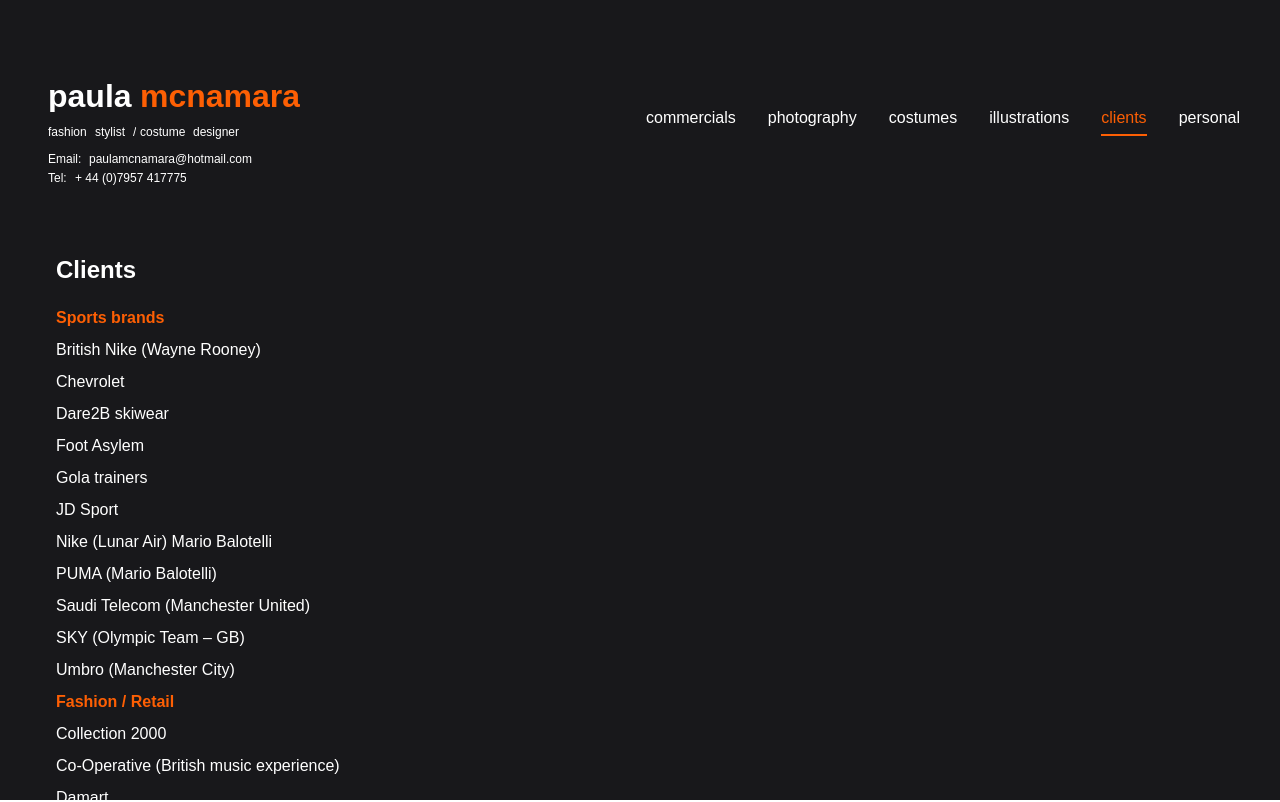
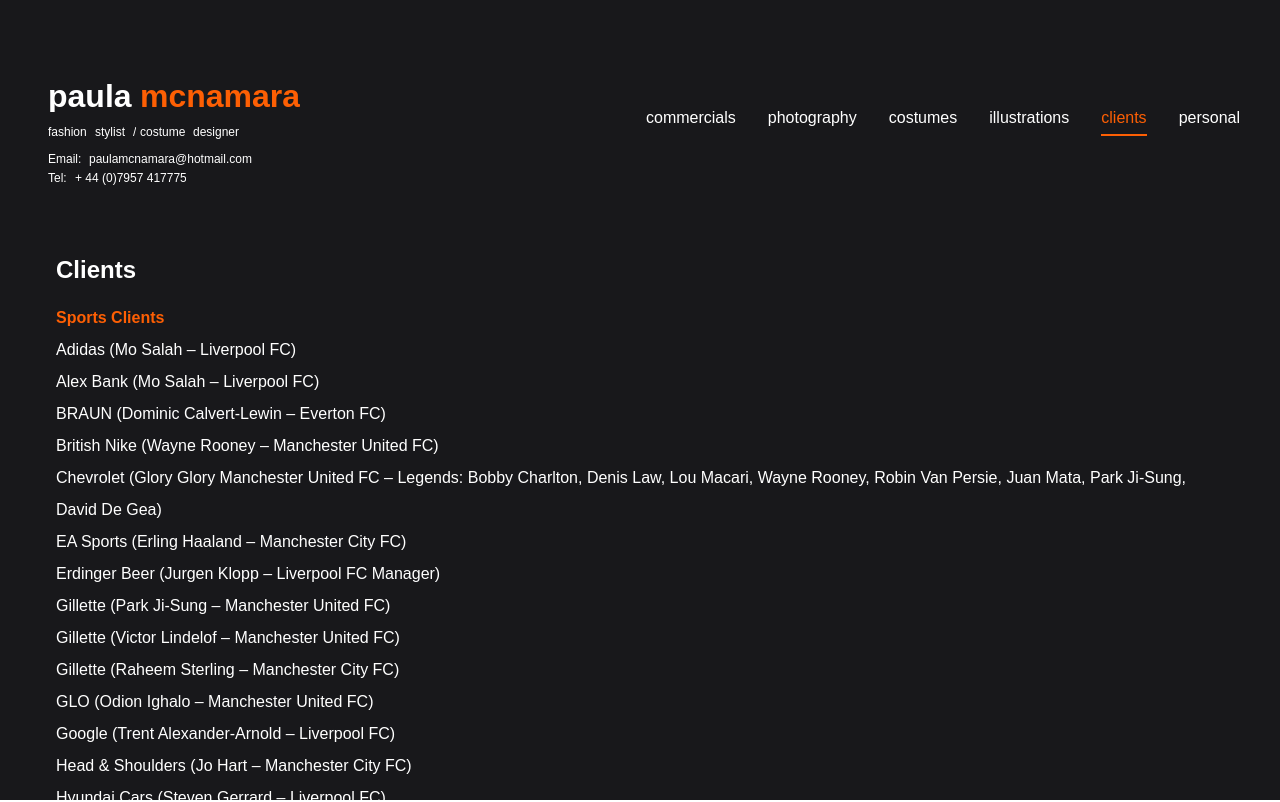
Before and after one commit to mercury8/Paula-Mc, a Next.js app: page /clients in a window 1280 px wide. Shown: the top 802 px of the page. Built offline with nearby package versions, Linux system fonts and the light colour scheme.

Commit message:
Add files via upload
UPdate useeffect

```diff
--- a/app/clients/page.jsx
+++ b/app/clients/page.jsx
@@ -15,384 +15,509 @@
         <h1 className="text-left text-2xl font-bold my-4">Clients</h1>
         <p className="text-white">
           <span className="text-accent">
-            <strong>Sports brands</strong>
+            <strong>Sports Clients</strong>
           </span>
           <br />
-          British Nike (Wayne Rooney)
+          Adidas (Mo Salah – Liverpool FC)
           <br />
-          Chevrolet
+          Alex Bank (Mo Salah – Liverpool FC)
           <br />
-          Dare2B skiwear
+          BRAUN (Dominic Calvert-Lewin – Everton FC)
           <br />
-          Foot Asylem
+          British Nike (Wayne Rooney – Manchester United FC)
           <br />
-          Gola trainers
+          Chevrolet (Glory Glory Manchester United FC – Legends: Bobby Charlton,
+          Denis Law, Lou Macari, Wayne Rooney, Robin Van Persie, Juan Mata, Park
+          Ji-Sung, David De Gea)
           <br />
-          JD Sport
+          EA Sports (Erling Haaland – Manchester City FC)
           <br />
-          Nike (Lunar Air) Mario Balotelli
+          Erdinger Beer (Jurgen Klopp – Liverpool FC Manager)
+          <br />
+          Gillette (Park Ji-Sung – Manchester United FC)
+          <br />
+          Gillette (Victor Lindelof – Manchester United FC)
+          <br />
+          Gillette (Raheem Sterling – Manchester City FC)
+          <br />
+          GLO (Odion Ighalo – Manchester United FC)
+          <br />
+          Google (Trent Alexander-Arnold – Liverpool FC)
+          <br />
+          Head &amp; Shoulders (Jo Hart – Manchester City FC)
+          <br />
+          Hyundai Cars (Steven Gerrard – Liverpool FC)
+          <br />
+          Levis (Marcus Rashford – Manchester United FC)
+          <br />
+          Crunchyroll (Lisandro Martinez – Manchester United FC)
+          <br />
+          Mountain View (Mo Salah – Liverpool FC)
+          <br />
+          Nike - Lunar Air (Mario Balotelli – Manchester United FC)
+          <br />
+          Nike – Footgolf (Wayne Rooney – Manchester United FC / Rory McIlroy –
+          Golfer)
+          <br />
+          Nivea For Men (Liverpool FC)
+          <br />
+          OKX (Manchester City FC – Steph Houghton, Nathan Ake, Kevin De Bruyne,
+          Erling Haaland, Phil Foden, Jack Grealish)
+          <br />
+          Opel Corsa (Jurgen Klopp – Liverpool FC Manager)
           <br />
           PUMA (Mario Balotelli)
           <br />
+          Prime Video (Paul Pogba – Manchester United FC)
+          <br />
+          Pepsi (Mo Salah – Liverpool FC)
+          <br />
+          Pepsi (Mo Salah &amp; Dejan Lovren – Liverpool FC)
+          <br />
+          Rexona Deodorant (Julian Alvarez – Manchester City FC)
+          <br />
           Saudi Telecom (Manchester United)
           <br />
-          SKY (Olympic Team &#8211; GB)
+          SKY Sports (Olympic Team – GB)
+          <br />
+          SKY Sports (Ben Stokes – Cricket Player)
+          <br />
+          SKODA Kodiaq (Bradley Wiggins – Tour De France)
+          <br />
+          TCL Inspire Greatness (Phil Foden – Manchester City FC &amp; Raphael
+          Varane – Manchester United FC)
           <br />
           Umbro (Manchester City)
           <br />
+          Under Armour (Trent Alexander-Arnold – Liverpool FC)
+          <br />
+          Vodafone (Mo Salah – Liverpool FC)
+          <br />
+          Vodafone (Cristiano Ronaldo and Ruud van Nistelrooy)
+          <br />
+          Wish (Paul Pogba – Manchester United FC)
+          <br />
+          Whoop (Virgil Van Dijk – Liverpool FC / Alex Honnold – Rock Climber)
+          <br />
           <span className="text-accent">
-            <strong>Fashion / Retail</strong>
+            <strong>Clients</strong>
           </span>
+          <br />
+          1 Direction (Pop band)
+          <br />
+          188 Bet
+          <br />
+          Adidas (Mo Salah – Liverpool FC)
+          <br />
+          Alrighi Bianchi (Furniture)
+          <br />
+          Alton Towers (Nemesis Reborn)
+          <br />
+          Alex Bank (Mo Salah – Liverpool FC)
+          <br />
+          Allied London
+          <br />
+          Appliances Online
+          <br />
+          Argent Property’s
+          <br />
+          Arthouse Wallpaper
+          <br />
+          Avalon Funeral Care (John Cleese – Monty Python)
+          <br />
+          Aviva
+          <br />
+          AXA Insurance (Give Them A Break)
+          <br />
+          BBC (Red Bee Media)
+          <br />
+          B&amp;Q (Kitchens &amp; Bathrooms)
+          <br />
+          BP Rewards Card
+          <br />
+          Baileys Irish Cream
+          <br />
+          Barbie
+          <br />
+          Barclays Bank
+          <br />
+          Benson’s for Beds
+          <br />
+          Bet 365
+          <br />
+          Bonjela
+          <br />
+          British Nike (Wayne Rooney – Manchester United FC)
+          <br />
+          BRAUN (Dominic Calvert-Lewin – Everton FC)
+          <br />
+          BRMB (Birmingham Hits Music Station)
+          <br />
+          Chevrolet (Glory Glory Manchester United FC – Legends)
+          <br />
+          Casillero Del Diablo (Wine)
+          <br />
+          Castrol
+          <br />
+          Camelot
+          <br />
+          Car Craft
+          <br />
+          Centre Parcs
+          <br />
+          Chessington World Of Adventure Resort
+          <br />
+          Chicago Town Pizza
+          <br />
+          Costcutter
+          <br />
+          Colour Roll Wallpaper
           <br />
           Collection 2000
           <br />
-          Co-Operative (British music experience)
+          Co-Op Funeral Care
+          <br />
+          Co-Operative (British Music Experience)
+          <br />
+          Co-Operative (Car Insurance)
+          <br />
+          Crabbies Ginger Beer
+          <br />
+          Cravendale
+          <br />
+          Cross &amp; Blackwell
+          <br />
+          Cross Country Trains (Take Us On Your Journey)
+          <br />
+          Crunchyroll (Lisandro Martinez – Manchester United FC)
+          <br />
+          CSL Sofas
+          <br />
+          Cussons Soap
+          <br />
+          DAZ (Washing Powder)
           <br />
           Damart
           <br />
-          Dare2B (Ski wear / Urban wear)
+          Dare2B (Ski Wear / Urban Wear)
           <br />
           Dawsons Cashmere
+          <br />
+          Davina McCall (Love On A Saturday Night)
           <br />
           Designer Outlet, Cheshire Oaks (McArthur Glen)
           <br />
           Designer Outlet, Gloucester Quay (Peel Holdings)
           <br />
-          Freemans catalogue
+          Dioralyte
           <br />
-          Fruit of the loom
-          <br />
-          Grattan (Curvissa / Look Again)
-          <br />
-          Get the Label
-          <br />
-          George at Asda
-          <br />
-          Hamnett fashion collection
-          <br />
-          Intu Uxbridge
-          <br />
-          JD Williams (fashion world)
-          <br />
-          JK Metals
-          <br />
-          Lowry Outlet Mall (Salford Quays)
-          <br />
-          Marks &#038; Spencer
-          <br />
-          Mamas &#038; Papas
-          <br />
-          NWDA (North West Designers Agency)
-          <br />
-          Purestuff (Look Book)
-          <br />
-          Redinc Ltd Ringspun / Marmalde (Look Book)
-          <br />
-          SAFC Pharmaceuticals
-          <br />
-          Scholl
-          <br />
-          Sirdar Knitwear
-          <br />
-          Stirling Lingerie
-          <br />
-          <span className="text-accent">
-            <strong>Beauty Brands</strong>
-          </span>
-          <br />
-          Bonjela
-          <br />
-          Cussons
-          <br />
-          Gillette razors (Manchester Utd player, Park Ji-Sung)
-          <br />
-          GHD
-          <br />
-          Head &#038; Shoulders (Jo Hart)
-          <br />
-          Imperial Leather
-          <br />
-          Nivea
-          <br />
-          Olay (China)
-          <br />
-          Rapid White (Toothpaste)
-          <br />
-          Tresemme
-          <br />
-          Venus (razors)
-          <br />
-          <span className="text-accent">
-            <strong>Leisure</strong>
-          </span>
-          <br />
-          Camelot
-          <br />
-          Centre Parcs
+          Domino’s Pizza
           <br />
           Drayton Manor
           <br />
+          Dulux Paint
+          <br />
+          Durex
+          <br />
+          EA Sports (Erling Haaland – Manchester City FC)
+          <br />
           English Heritage
           <br />
-          Hoeseasons
+          Erdinger Beer (Jurgen Klopp – Liverpool FC Manager)
           <br />
-          Jet 2<br />
-          Kayak
+          Euronics (Electronics)
           <br />
-          Travelodge
+          Fabulosa
           <br />
-          Warwick Castle
+          Farm Foods
           <br />
-          <span className="text-accent">
-            <strong>Cars</strong>
-          </span>
+          Fellowes (Workspace Ergonomics)
           <br />
-          Co-Operative (car insurance)
+          Fisherman’s Friend
           <br />
-          Car Craft
-          <br />
-          Ford (feel the difference)
-          <br />
-          The Car People
-          <br />
-          We Buy Any Car
-          <br />
-          <span className="text-accent">
-            <strong>Promos</strong>
-          </span>
-          <br />
-          1 Direction (Pop band)
-          <br />
-          BBC (Red Bee Media)
-          <br />
-          The Chase, (TV promo)
-          <br />
-          Davina MaCall (Love on a Saturday Night)
-          <br />
-          <span className="text-accent">
-            <strong>Editorials</strong>
-          </span>
+          Florette Salads
           <br />
           Flux Magazine
           <br />
-          Grazia Magazine
+          Fosters Lager
           <br />
-          Jump Magazine
+          Foot Asylum
           <br />
-          Minx Magazine
+          Ford (Feel The Difference)
           <br />
-          Revolve Wire Magazine
+          Freemans Catalogue
           <br />
-          Talk Magazine (USA)
-          <br />
-          Urban Life Magazine (London)
-          <br />
-          <span className="text-accent">
-            <strong>Talks</strong>
-          </span>
-          <br />
-          Mid Cheshire College
-          <br />
-          Manchester Fashion Network
-          <br />
-          Oldham College
-          <br />
-          <span className="text-accent">
-            <strong>Drink</strong>
-          </span>
-          Baileys
-          <br />
-          Casillero Del Diablo (Wine)
-          <br />
-          Crabbies Ginger Beer
-          <br />
-          Fosters lager
-          <br />
-          Gordon&#8217;s Gin
-          <br />
-          Lambrini
-          <br />
-          Lucozade
-          <br />
-          Nescafé Algeria
-          <br />
-          Pepsi
-          <br />
-          Revolution bar
-          <br />
-          Tsingtao Beer
-          <br />
-          Vodkats (drink mixers)
-          <br />
-          Zamereto (Drink Mixers)
-          <br />
-          <span className="text-accent">
-            <strong>Food</strong>
-          </span>
-          <br />
-          Chicago Town Pizza
-          <br />
-          Cross &amp; Blackwell
-          <br />
-          Domino&#8217;s Pizza
-          <br />
-          Farm foods
-          <br />
-          Fishermans Friend
-          <br />
-          Florette salads
-          <br />
-          Iceland Foods
-          <br />
-          Kellogg&#8217;s
-          <br />
-          Mars
-          <br />
-          McDonalds
-          <br />
-          Poole&#8217;s pies
-          <br />
-          Robinson fruit shoots
-          <br />
-          Pukka Pies
-          <br />
-          Shreddies
-          <br />
-          Waitrose
-          <br />
-          Weet-Bix (Australia)
-          <br />
-          <span className="text-accent">
-            <strong>Game Stations</strong>
-          </span>
+          Fruit of the Loom
           <br />
           Game Station (Justin Moorhouse)
-          <br />
-          Play Station 2 (Singstar 80&#8217;s)
-          <br />
-          Realtime UK (Kinect)
-          <br />
-          Sony PSP
-          <br />
-          <span className="text-accent">
-            <strong>Interiors / Appliances</strong>
-          </span>
-          <br />
-          Arthouse (Wallpaper)
-          <br />
-          Alrighi Bianchi
-          <br />
-          Appliances online
-          <br />
-          B&amp;Q (kitchens &amp; bathrooms)
-          <br />
-          Benson&#8217;s for Bed&#8217;s
-          <br />
-          Colour Roll Wallpaper
-          <br />
-          CSL Sofa&#8217;s
-          <br />
-          Euronics (electronics)
-          <br />
-          Harvey&#8217;s Furniture
-          <br />
-          Kitchens Direct
-          <br />
-          Magnet Kitchens
-          <br />
-          Oak Furnitureland
-          <br />
-          Reid&#8217;s Furniture
-          <br />
-          Sharp / Moben / Dolphin
-          <br />
-          Victoria Plumb (Bathrooms)
-          <br />
-          <span className="text-accent">
-            <strong>Brands</strong>
-          </span>
-          <br />
-          Barbie
-          <br />
-          BRMB (Birmingham hits music Station)
-          <br />
-          Chevrolet
-          <br />
-          Costcutter
-          <br />
-          Cussons
-          <br />
-          DAZ
-          <br />
-          Dioralyte
-          <br />
-          Dulux
-          <br />
-          Durex
-          <br />
-          Harpic / Dettol / Cillit Bang
-          <br />
-          Hobby Craft
-          <br />
-          Interflora
-          <br />
-          Maalox
-          <br />
-          Microsoft
-          <br />
-          Motorola
-          <br />
-          Olay (China)
-          <br />
-          Preston&#8217;s of Bolton (jewellery)
-          <br />
-          Vanish
-          <br />
-          Vodaphone (Cristiano Ronaldo and Ruud van Nisterlrooy)
-          <br />
-          <span className="text-accent">
-            <strong>
-              Betting
-              <br />
-            </strong>
-          </span>
-          188 BET
-          <br />
-          Bet 365
           <br />
           Gala Bingo
           <br />
           Genting
           <br />
-          Party Casino
+          Gordon’s Gin
           <br />
-          William Hill Bingo
+          Get The Label
           <br />
-          <span className="text-accent">
-            <strong>Corporate / Banks</strong>
-          </span>
+          George at Asda
           <br />
-          Allied London
+          GHD
           <br />
-          Argent Property&#8217;s
+          Gillette (Park Ji-Sung – Manchester United FC)
           <br />
-          M&amp;S
+          Gillette (Victor Lindelof – Manchester United FC)
+          <br />
+          Gillette (Raheem Sterling – Manchester City FC)
+          <br />
+          GLO (Odion Ighalo – Manchester United FC)
+          <br />
+          Google (Trent Alexander-Arnold – Liverpool FC)
+          <br />
+          Gola Trainers
+          <br />
+          Grattan (Curvissa / Look Again)
+          <br />
+          Grazia Magazine
+          <br />
+          Head &amp; Shoulders (Joe Hart – Manchester City FC)
+          <br />
+          Hamnett Fashion Collection
+          <br />
+          Harpic / Dettol / Cillit Bang
+          <br />
+          Harvey’s Furniture
+          <br />
+          Hilton Hotels (For The Stay)
+          <br />
+          Heinz
+          <br />
+          Heineken
+          <br />
+          Hobbycraft
+          <br />
+          Hoeseasons
+          <br />
+          Holland &amp; Barrett
+          <br />
+          Hyundai Cars (Steven Gerrard – Liverpool FC)
+          <br />
+          Iceland Foods
+          <br />
+          Imperial Leather
+          <br />
+          Intu Uxbridge
+          <br />
+          Interflora
+          <br />
+          Jackpot Joy (Paddy McGuinness &amp; Barbara Windsor)
+          <br />
+          Jet 2
+          <br />
+          JD Williams (Fashion World)
+          <br />
+          JD Sport
+          <br />
+          JK Metals
+          <br />
+          Jump Magazine
+          <br />
+          Kayak
+          <br />
+          Kellogg’s
+          <br />
+          Kitchens Direct
+          <br />
+          Lambrini
+          <br />
+          Levis (Marcus Rashford – Manchester United FC)
+          <br />
+          Liverpool FC
+          <br />
+          Lowry Outlet Mall (Salford Quays)
+          <br />
+          Lucozade
+          <br />
+          Manchester City FC
+          <br />
+          Magnet Kitchens
+          <br />
+          Marks &amp; Spencer
+          <br />
+          Mamas &amp; Papas
+          <br />
+          Maalox
+          <br />
+          Mars
+          <br />
+          McDonald’s
+          <br />
+          META
+          <br />
+          Microsoft
+          <br />
+          Minx Magazine
+          <br />
+          Motorola
+          <br />
+          Mountain View (Mo Salah – Liverpool FC)
+          <br />
+          Mr Vegas (Betting)
           <br />
           NatWest
           <br />
           Nationwide
           <br />
+          Nescafé Algeria
+          <br />
           NHS Campaign (Be A Star)
           <br />
+          Nike - Lunar Air (Mario Balotelli – Manchester United FC)
+          <br />
+          Nike – Footgolf (Wayne Rooney – Manchester United FC / Rory McIlroy –
+          Golfer)
+          <br />
+          Nivea For Men (Liverpool FC)
+          <br />
+          NWDA (North West Designers Agency)
+          <br />
+          Oak Furnitureland
+          <br />
+          OKX (Manchester City FC / Steph Houghton / Nathan Aké / Kevin De
+          Bruyne / Erling Haaland / Phil Foden / Jack Grealish)
+          <br />
+          Olay (China)
+          <br />
+          Opel Corsa (Jurgen Klopp – Liverpool FC Manager)
+          <br />
+          Ovo Energy
+          <br />
+          Party Casino
+          <br />
+          PayPal
+          <br />
+          Pepsi (Mo Salah – Liverpool FC)
+          <br />
+          PepsiCo (Mo Salah &amp; Dejan Lovren – Liverpool FC)
+          <br />
+          Poole’s Pies
+          <br />
+          PlayStation 2 (SingStar 80’s)
+          <br />
+          Pukka Pies
+          <br />
+          Purestuff (Look Book)
+          <br />
+          PUMA (Mario Balotelli)
+          <br />
+          Prime Video (Paul Pogba – Manchester United FC)
+          <br />
+          Preston’s of Bolton (Jewellery)
+          <br />
+          Ragu
+          <br />
+          Rapid White (Toothpaste)
+          <br />
+          Realtime UK (Kinect)
+          <br />
+          Reid’s Furniture
+          <br />
+          Redinc Ltd / Ringspun / Marmalade (Look Book)
+          <br />
+          Revolution Bar
+          <br />
+          Revolve Wire Magazine
+          <br />
+          Rexona Deodorant (Julian Alvarez – Manchester City FC)
+          <br />
+          Robinson Fruit Shoots
+          <br />
+          SAFC Pharmaceuticals
+          <br />
+          Saudi Telecom (Manchester United)
+          <br />
+          Scholl
+          <br />
+          Shreddies
+          <br />
+          Sharp / Moben / Dolphin
+          <br />
+          Silent Night (Beds)
+          <br />
+          Sirdar Knitwear
+          <br />
+          SKODA Kodiaq (Bradley Wiggins – Tour De France)
+          <br />
+          SKY Sports (Olympic Team – GB)
+          <br />
+          SKY Sports (Ben Stokes – Cricket Player)
+          <br />
+          Spire Healthcare
+          <br />
+          Stirling Lingerie
+          <br />
+          Strongbow
+          <br />
+          Sony PSP
+          <br />
+          Talk Magazine (USA)
+          <br />
+          TCL Inspire Greatness (Phil Foden – Manchester City FC &amp; Raphael
+          Varane – Manchester United FC)
+          <br />
+          The Car People
+          <br />
+          The Chase (TV Promo)
+          <br />
+          Tresemmé
+          <br />
+          Travelodge
+          <br />
+          Tsingtao Beer
+          <br />
+          Umbro (Manchester City)
+          <br />
+          Under Armour (Trent Alexander-Arnold – Liverpool FC)
+          <br />
+          Urban Life Magazine (London)
+          <br />
+          Vanish
+          <br />
+          Venus (Razors)
+          <br />
+          VISA
+          <br />
+          Victoria Plumb (Bathrooms)
+          <br />
+          Vodafone (Mo Salah – Liverpool FC)
+          <br />
+          Vodafone (Cristiano Ronaldo and Ruud van Nistelrooy)
+          <br />
+          Vodkats (Drink Mixers)
+          <br />
+          Waitrose
+          <br />
           W.A.W. (Waste Awareness Wales)
+          <br />
+          Warwick Castle
+          <br />
+          Weet-Bix (Australia)
+          <br />
+          We Buy Any Car
+          <br />
+          Whoop (Virgil Van Dijk – Liverpool FC / Alex Honnold – Rock Climber)
+          <br />
+          William Hill Bingo
+          <br />
+          Wish (Paul Pogba – Manchester United FC)
           <br />
           Yorkshire Clydesdale Bank
           <br />
           Yorkshire Building Society
+          <br />
+          Zamereto (Drink Mixers)
+          <br />
         </p>
       </div>
     </motion.div>
   );
 }
-
-// import { motion } from "framer-motion";
```
